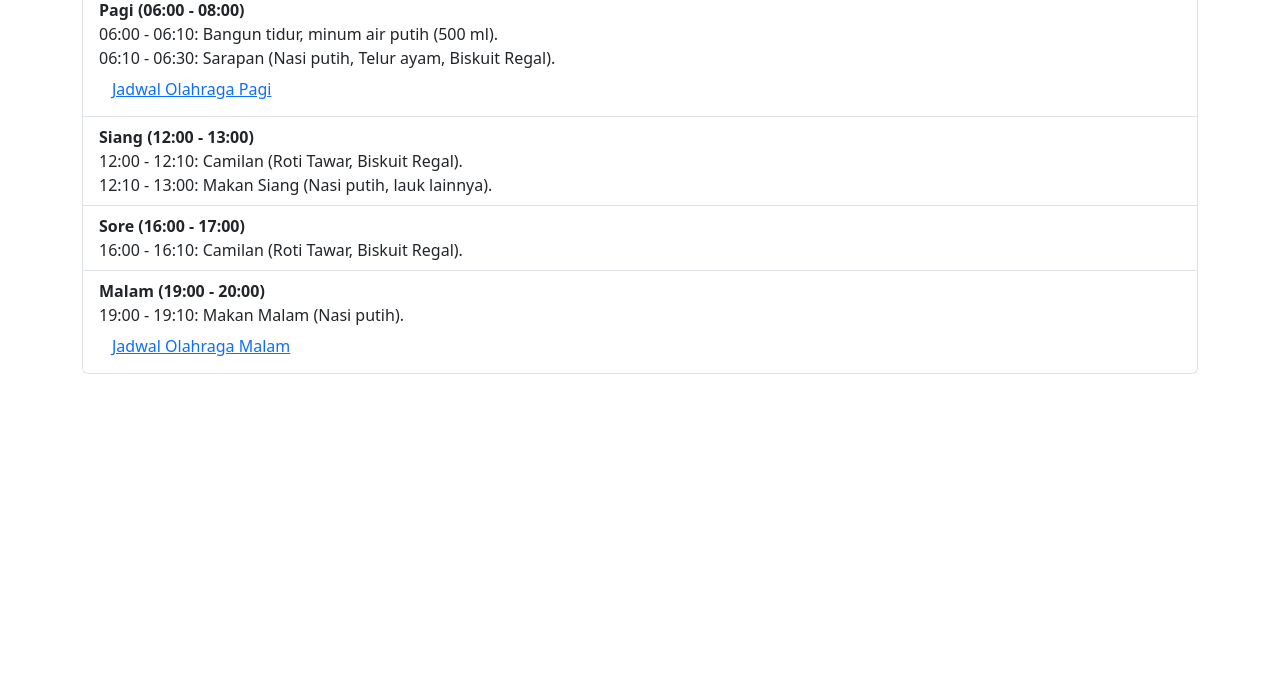
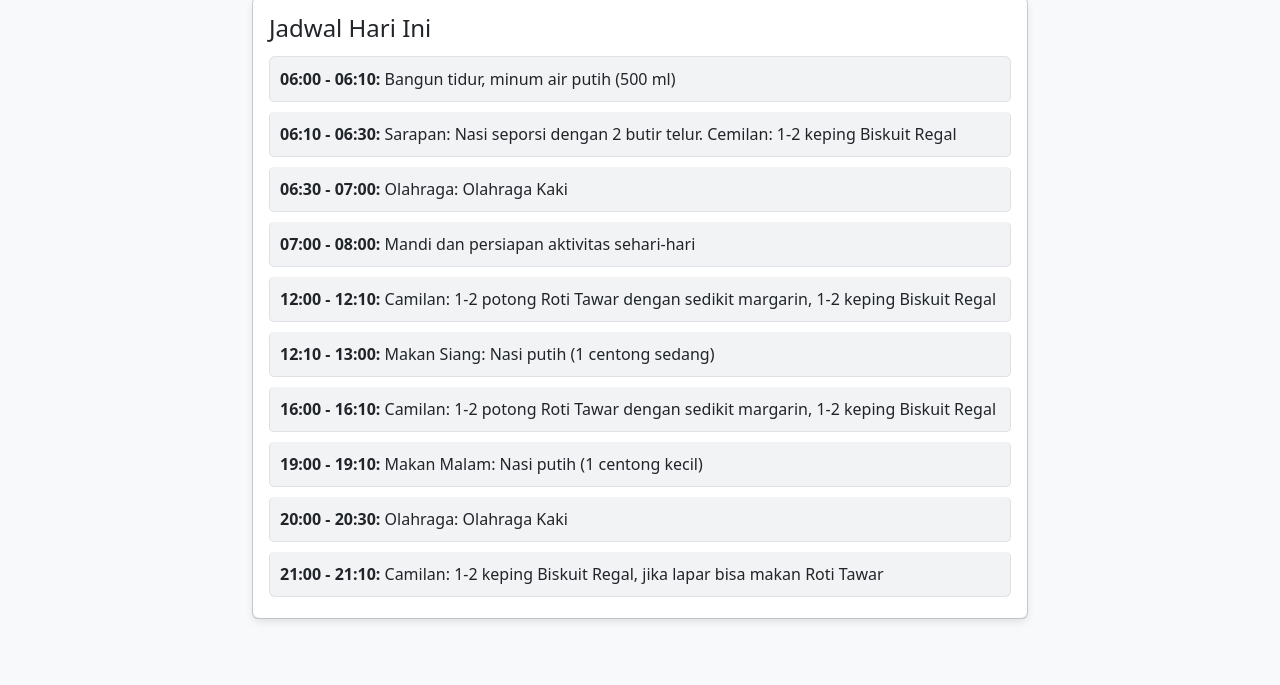
Before and after one commit to senshiner/jeeshate, a plain HTML site: page index.html in a window 1280 px wide. Shown: the part 115-800 px from the top of the page. Drawn offline with nearby package versions, Linux system fonts and the light colour scheme.

Commit message:
update index.html

```diff
--- a/index.html
+++ b/index.html
@@ -3,48 +3,38 @@
 <head>
     <meta charset="UTF-8">
     <meta name="viewport" content="width=device-width, initial-scale=1.0">
-    <title>Jadwal Harian & Olahraga</title>
-    <link href="https://cdn.jsdelivr.net/npm/bootstrap@5.3.0-alpha1/dist/css/bootstrap.min.css" rel="stylesheet">
+    <title>Jadwal Harian</title>
+    <link href="https://cdn.jsdelivr.net/npm/bootstrap@5.3.0-alpha1/dist/css/bootstrap.min.css" rel="stylesheet" />
+    <link href="style.css" rel="stylesheet" />
 </head>
 <body>
-    <div class="container mt-5">
-        <h1 class="text-center">Jadwal Harian</h1>
 
-        <!-- Jadwal Harian -->
-        <div class="row">
-            <div class="col-md-12">
-                <ul class="list-group">
-                    <li class="list-group-item">
-                        <strong>Pagi (06:00 - 08:00)</strong><br>
-                        06:00 - 06:10: Bangun tidur, minum air putih (500 ml).<br>
-                        06:10 - 06:30: Sarapan (Nasi putih, Telur ayam, Biskuit Regal).<br>
-                        <button class="btn btn-link" onclick="showExercise('morning')">Jadwal Olahraga Pagi</button>
-                    </li>
-                    <li class="list-group-item">
-                        <strong>Siang (12:00 - 13:00)</strong><br>
-                        12:00 - 12:10: Camilan (Roti Tawar, Biskuit Regal).<br>
-                        12:10 - 13:00: Makan Siang (Nasi putih, lauk lainnya).<br>
-                    </li>
-                    <li class="list-group-item">
-                        <strong>Sore (16:00 - 17:00)</strong><br>
-                        16:00 - 16:10: Camilan (Roti Tawar, Biskuit Regal).<br>
-                    </li>
-                    <li class="list-group-item">
-                        <strong>Malam (19:00 - 20:00)</strong><br>
-                        19:00 - 19:10: Makan Malam (Nasi putih).<br>
-                        <button class="btn btn-link" onclick="showExercise('night')">Jadwal Olahraga Malam</button>
-                    </li>
+<div class="container">
+    <h2 class="text-center mb-4">Jadwal Harian</h2>
+
+    <div class="schedule-card">
+        <div class="card">
+            <div class="card-body">
+                <h4 class="card-title">Jadwal Hari Ini</h4>
+                <ul id="jadwal-list" class="list-group">
+                    <li class="list-group-item"><strong>06:00 - 06:10:</strong> Bangun tidur, minum air putih (500 ml)</li>
+                    <li class="list-group-item"><strong>06:10 - 06:30:</strong> Sarapan: Nasi seporsi dengan 2 butir telur. Cemilan: 1-2 keping Biskuit Regal</li>
+                    <li class="list-group-item"><strong>06:30 - 07:00:</strong> Olahraga: <span id="olahraga-pagi"></span></li>
+                    <li class="list-group-item"><strong>07:00 - 08:00:</strong> Mandi dan persiapan aktivitas sehari-hari</li>
+                    <li class="list-group-item"><strong>12:00 - 12:10:</strong> Camilan: 1-2 potong Roti Tawar dengan sedikit margarin, 1-2 keping Biskuit Regal</li>
+                    <li class="list-group-item"><strong>12:10 - 13:00:</strong> Makan Siang: Nasi putih (1 centong sedang)</li>
+                    <li class="list-group-item"><strong>16:00 - 16:10:</strong> Camilan: 1-2 potong Roti Tawar dengan sedikit margarin, 1-2 keping Biskuit Regal</li>
+                    <li class="list-group-item"><strong>19:00 - 19:10:</strong> Makan Malam: Nasi putih (1 centong kecil)</li>
+                    <li class="list-group-item"><strong>20:00 - 20:30:</strong> Olahraga: <span id="olahraga-malam"></span></li>
+                    <li class="list-group-item"><strong>21:00 - 21:10:</strong> Camilan: 1-2 keping Biskuit Regal, jika lapar bisa makan Roti Tawar</li>
                 </ul>
             </div>
         </div>
+    </div>
+</div>
 
-        <!-- Tempat menampilkan Jadwal Olahraga -->
-        <div id="exercise-schedule" class="mt-4" style="display: none;">
-            <!-- Jadwal Olahraga akan ditampilkan di sini -->
-        </div>
-    </div>
+<script src="https://cdn.jsdelivr.net/npm/bootstrap@5.3.0-alpha1/dist/js/bootstrap.bundle.min.js"></script>
+<script src="script.js"></script>
 
-    <script src="js/script.js"></script>
-    <script src="https://cdn.jsdelivr.net/npm/bootstrap@5.3.0-alpha1/dist/js/bootstrap.bundle.min.js"></script>
 </body>
 </html>
```
